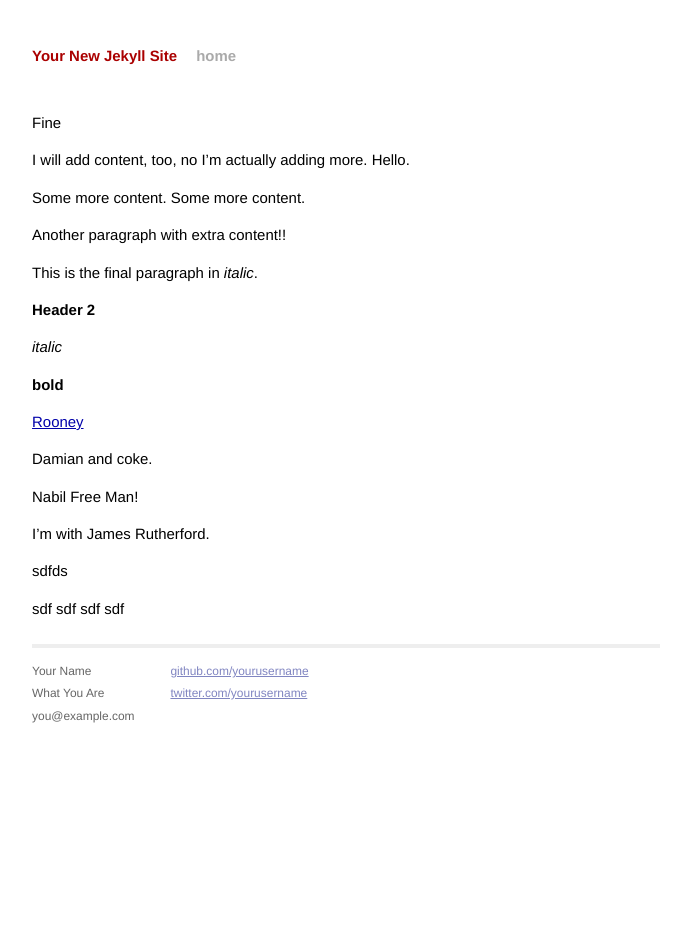
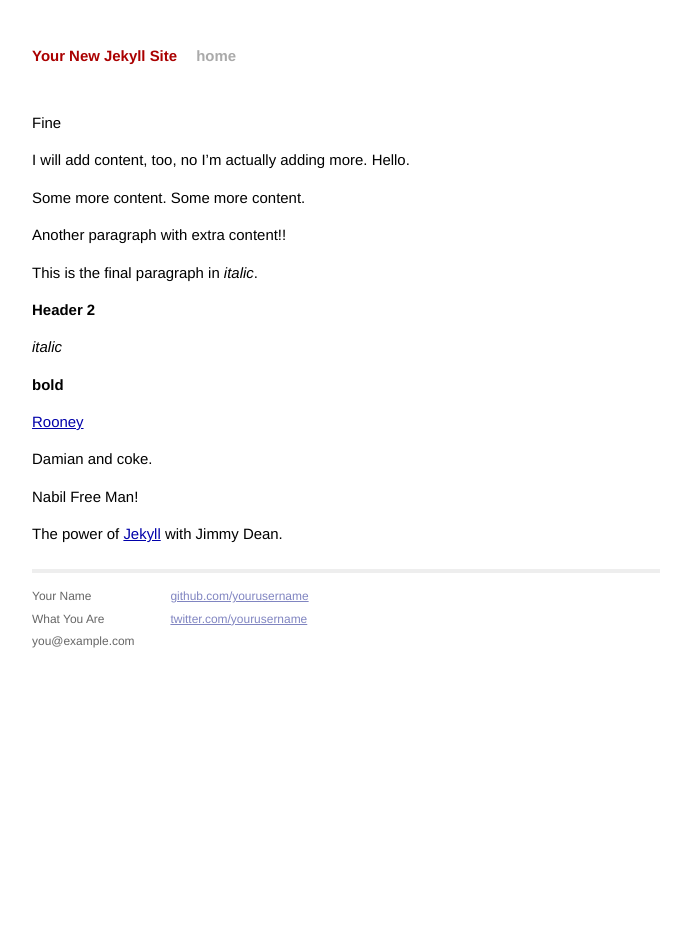
Before and after one commit to marcqualie/jekyll-test, a Jekyll site: the page built from _posts/2014-02-23-new-post-2.md, in a window 1280 px wide. Shown: the whole page, without its empty margins (294-985 px from the left). Built offline with Jekyll 4.4.1, drawn with Linux system fonts in a browser that asks for light colours; Markdown is read by kramdown in place of the engine named in the settings.

Commit message:
Updated _posts/2014-02-23-new-post-2.md

```diff
--- a/_posts/2014-02-23-new-post-2.md
+++ b/_posts/2014-02-23-new-post-2.md
@@ -30,21 +30,4 @@ Damian and coke.
 
 Nabil Free Man!
 
-I'm with James Rutherford.
-
-
-
-
-
-
-
-
-
-
-sdfds
-
-
-sdf
-sdf
-sdf
-sdf
+The power of [Jekyll](http://jekyllrb.com) with Jimmy Dean.
```
